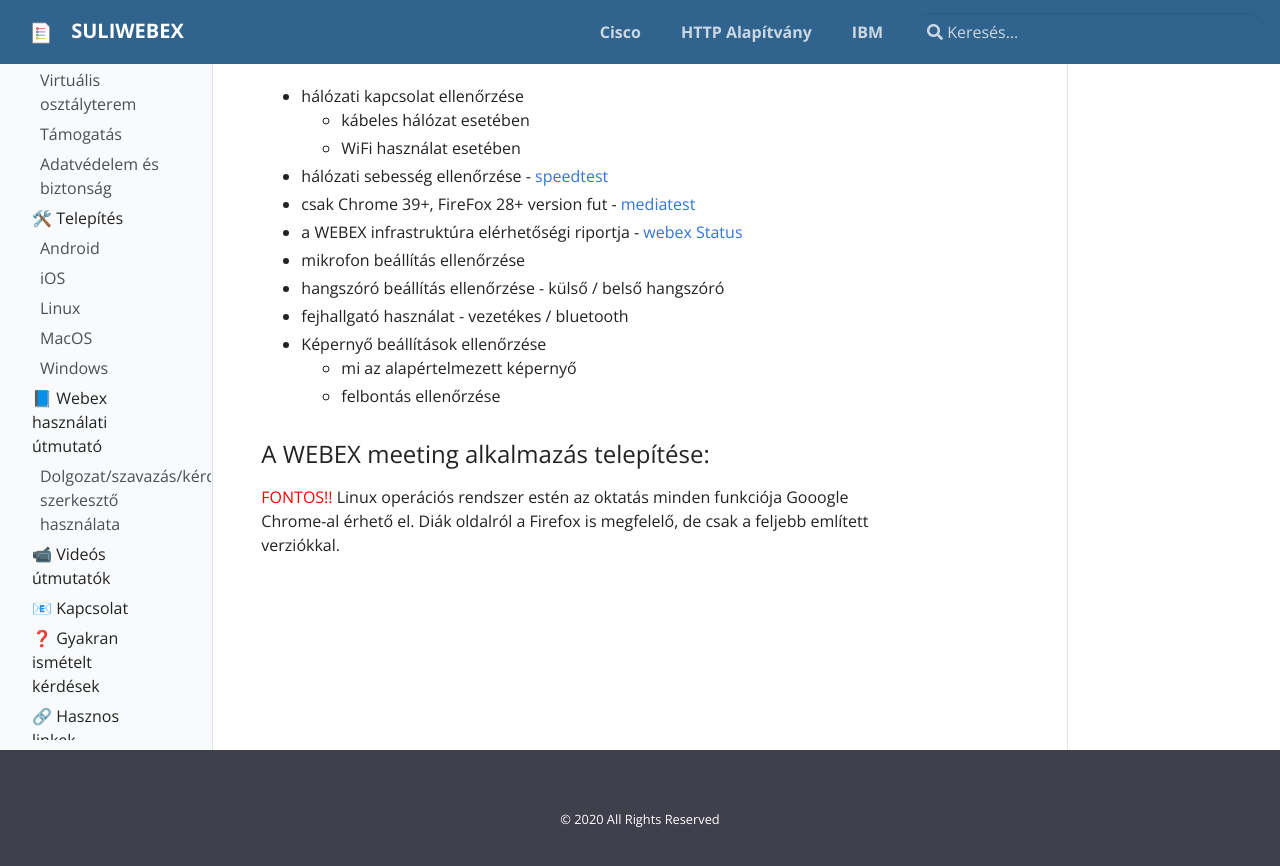
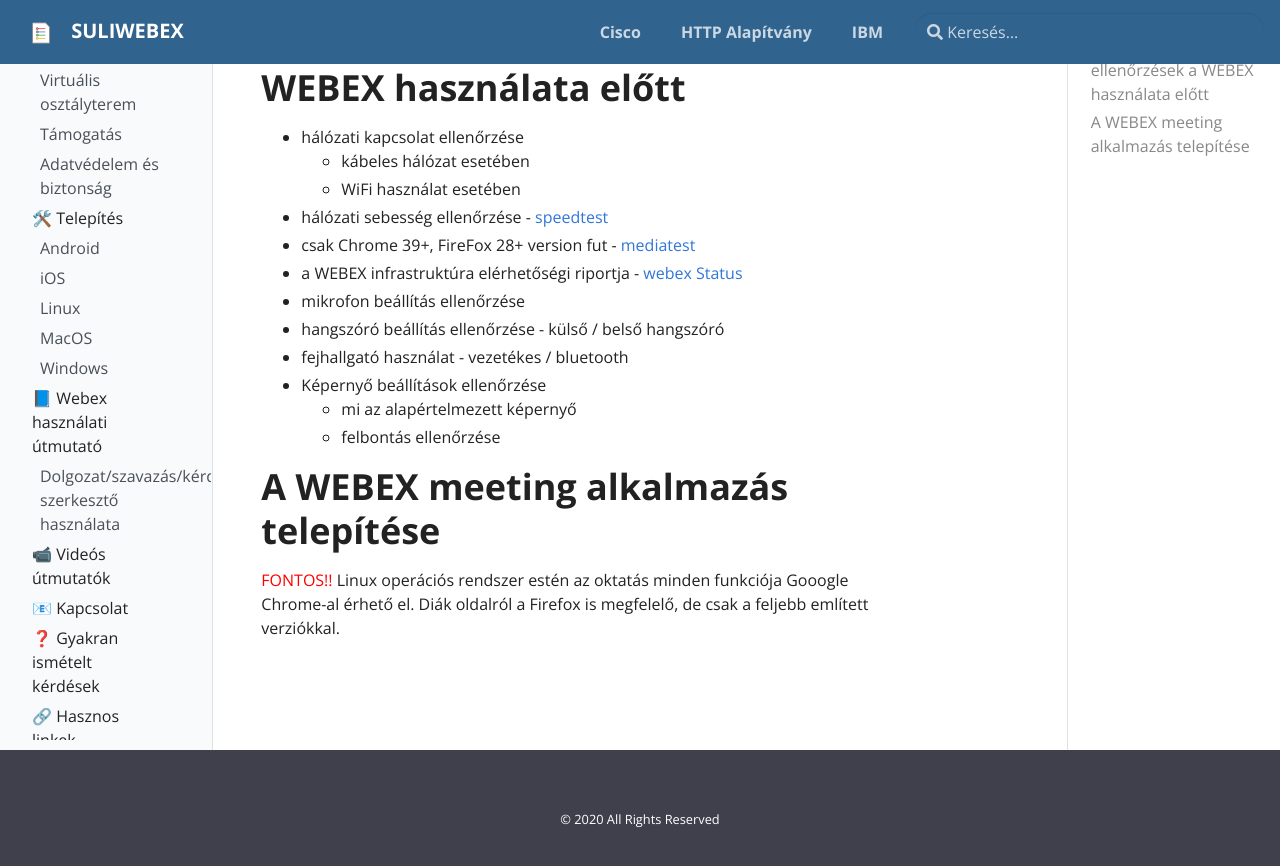
Before and after one commit to suliwebex/suliwebex.github.io, a Jekyll site: the page built from pages/install/linux.md, in a window 1280 px wide and 900 px high, scrolled down 134 px. Shown: the top 866 px of the window. Built offline with Jekyll 4.4.1, drawn with Linux system fonts in a browser that asks for light colours.

Commit message:
linux.md főcímek javítása a jobb oldali menü végett

```diff
--- a/pages/install/linux.md
+++ b/pages/install/linux.md
@@ -4,7 +4,7 @@ title: Telepítés linuxra
 permalink: /install/linux
 ---
 
-### Előkészületek és ellenőrzések a WEBEX használata előtt
+# Előkészületek és ellenőrzések a WEBEX használata előtt
 
 * hálózati kapcsolat ellenőrzése
   * kábeles hálózat esetében
@@ -19,6 +19,6 @@ permalink: /install/linux
   * mi az alapértelmezett képernyő
   * felbontás ellenőrzése
 
-### A WEBEX meeting alkalmazás telepítése:
+# A WEBEX meeting alkalmazás telepítése
 
  <span style="color: red">FONTOS!!</span> Linux operációs rendszer estén az oktatás minden funkciója Gooogle Chrome-al érhető el. Diák oldalról a Firefox is megfelelő, de csak a feljebb említett verziókkal.
```
